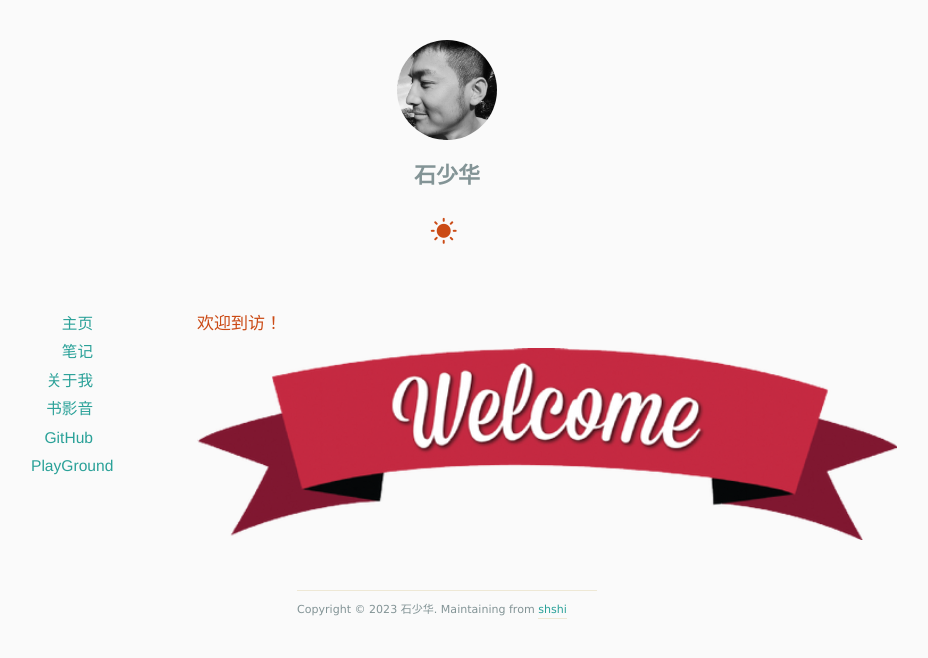
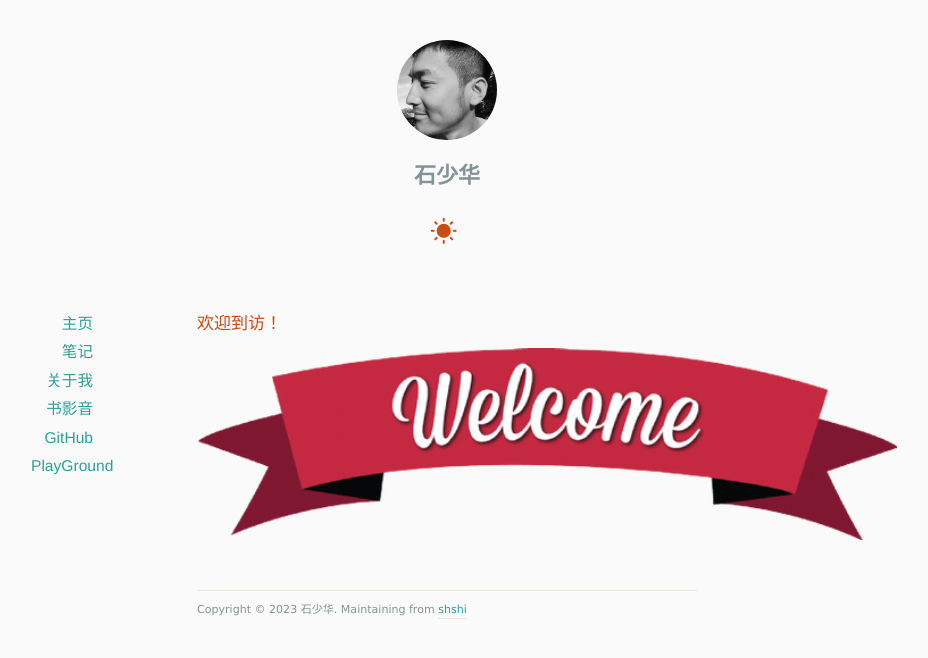
Before and after one commit to shshi/shishaohua.github.io, a Jekyll site: the page built from docs/index.html, in a window 1280 px wide. Shown: the top 658 px of the page, without its empty margins (193-1121 px from the left). Built offline with Jekyll 4.4.1, drawn with Linux system fonts in a browser that asks for light colours; nearby versions of some CDN libraries; the list of posts is cut into pages by our own code.

Commit message:
Update style.css

```diff
--- a/docs/assets/css/style.css
+++ b/docs/assets/css/style.css
@@ -153,7 +153,7 @@ h3 {
 }
 
 #footer {
-	width: 300px; /*** 500px ***/
+	width: 500px;
 	margin: 50px auto 20px auto;
 	padding-top: 10px;
 	font-size: 0.85em;
```
